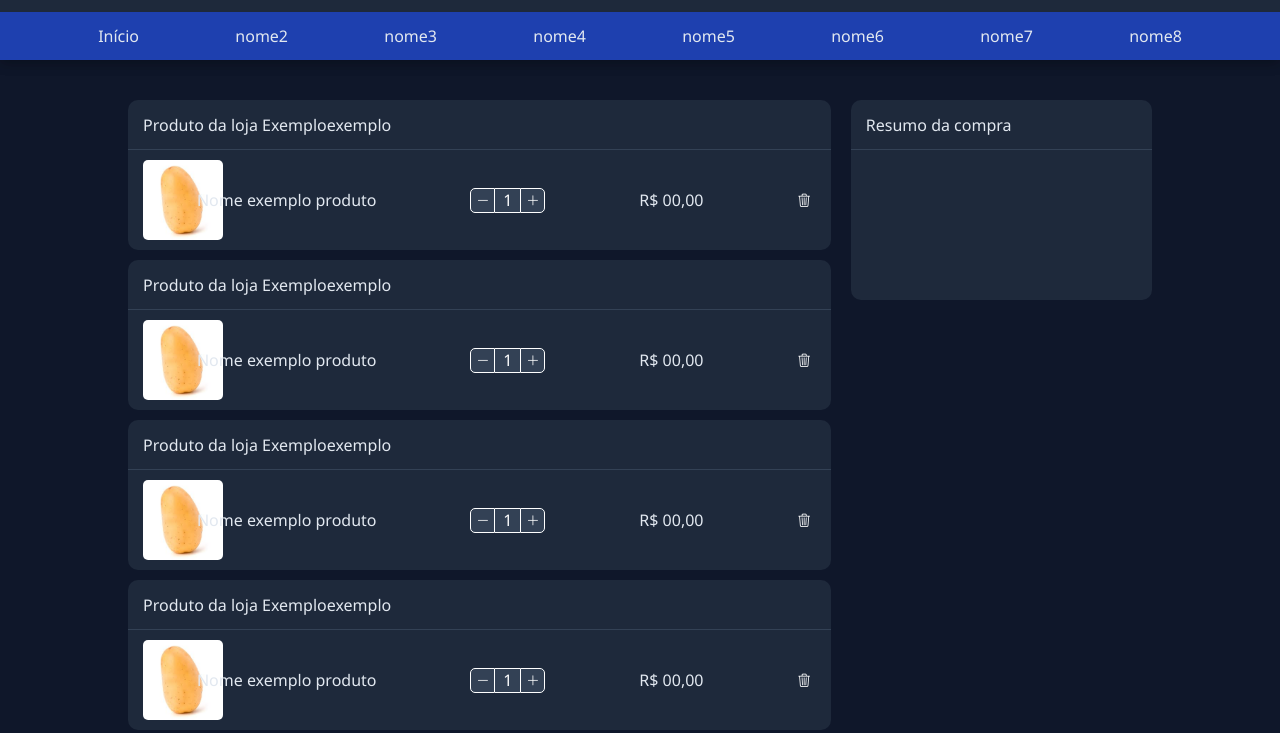
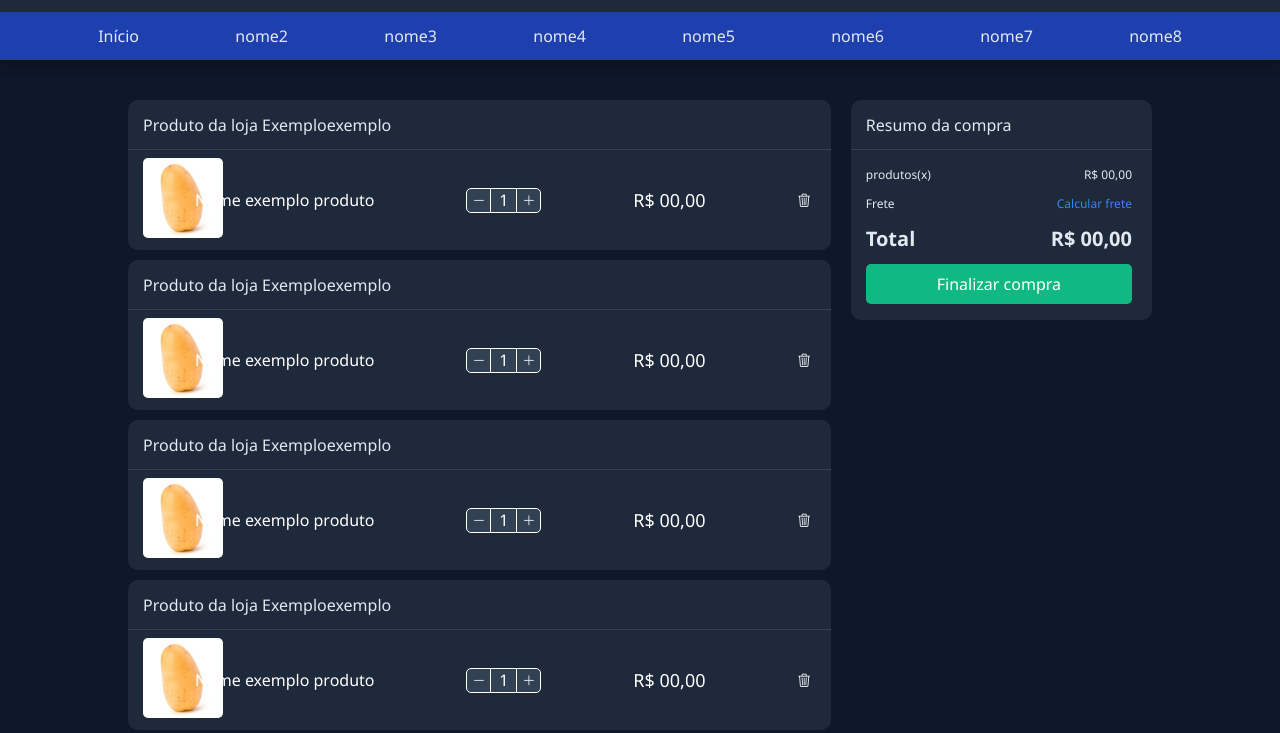
Before and after one commit to walterpotma/Lojinha, a plain HTML site: page page/profile/my_purchases.html in a window 1280 px wide. Shown: the part 67-800 px from the top of the page. Drawn offline with nearby package versions, Linux system fonts and the light colour scheme; files whose address does not match are found by name.

Commit message:
muita coisa

```diff
--- a/css/my_purchases.css
+++ b/css/my_purchases.css
@@ -56,6 +56,9 @@
 }
 .name_main{
     margin-left: -120px;
+    text-decoration: none;
+    color: white;
+
 }
 .minus{
     background-color: var(--card-bg);
@@ -119,10 +122,50 @@
     display: flex;
     width: 100%;
     border-radius: 0px 0px 10px 10px;
-    height: 150px;
+    height: 170px;
     background-color: var(--bg-medium);
+    padding: 15px;
+    justify-content: space-around;
+    padding-right: 20px;
+    flex-direction: column;
+}
+.numberitems{
+    display: flex;
+    justify-content: space-between;
+    width: 100%;
+    font-size: 12px;
+}
+.total_products{
+    display: flex;
+    justify-content: space-between;
+    width: 100%;
+    font-size: 20px;
+    font-weight: bold;
+}
+.continue_shopping{
+    display: flex;
+    justify-content: center;
     align-items: center;
-    padding: 15px;
-    justify-content: space-between;
-    padding-right: 20px;
+    width: auto;
+    height: 40px;
+    background-color: var(--accent);
+    border: none;
+    border-radius: 5px;
+    color: white;
+    cursor: pointer;
 }
+.link_continue{
+    text-decoration: none;
+    color: white;
+}
+.link_adress{
+    text-decoration: none;
+    color: var(--primary-light);
+}
+.priceitens{
+    padding-bottom: 10px;
+}
+.price{
+    font-size: 18px;
+    color: white;
+}
--- a/page/profile/my_purchases.html
+++ b/page/profile/my_purchases.html
@@ -23,14 +23,14 @@
                         <p>Produto da loja Exemploexemplo</p>
                     </div>
                     <div class="main">
-                        <img src="../../img/batata.png" alt="Img produto">
-                        <p class="name_main">Nome exemplo produto</p>
+                        <a href=""><img src="../../img/batata.png" alt="Img produto"></a>
+                        <a class="name_main" href=""><p>Nome exemplo produto</p></a>
                         <div class="amount">
                             <button class="minus"><i class="bi bi-dash-lg"></i></button>
                             <p class="counter">1</p> <button class="plus"><i class="bi bi-plus-lg"></i></button>
 
                         </div>
-                        <p>R$ 00,00</p>
+                        <p class="price">R$ 00,00</p>
                         <button class="trash"><i class="bi bi-trash3"></i></button>
                     </div>
                 </div>
@@ -39,14 +39,14 @@
                         <p>Produto da loja Exemploexemplo</p>
                     </div>
                     <div class="main">
-                        <img src="../../img/batata.png" alt="Img produto">
-                        <p class="name_main">Nome exemplo produto</p>
+                        <a href=""><img src="../../img/batata.png" alt="Img produto"></a>
+                        <a class="name_main" href=""><p>Nome exemplo produto</p></a>
                         <div class="amount">
                             <button class="minus"><i class="bi bi-dash-lg"></i></button>
                             <p class="counter">1</p> <button class="plus"><i class="bi bi-plus-lg"></i></button>
 
                         </div>
-                        <p>R$ 00,00</p>
+                        <p class="price">R$ 00,00</p>
                         <button class="trash"><i class="bi bi-trash3"></i></button>
                     </div>
                 </div>
@@ -55,14 +55,14 @@
                         <p>Produto da loja Exemploexemplo</p>
                     </div>
                     <div class="main">
-                        <img src="../../img/batata.png" alt="Img produto">
-                        <p class="name_main">Nome exemplo produto</p>
+                        <a href=""><img src="../../img/batata.png" alt="Img produto"></a>
+                        <a class="name_main" href=""><p>Nome exemplo produto</p></a>
                         <div class="amount">
                             <button class="minus"><i class="bi bi-dash-lg"></i></button>
                             <p class="counter">1</p> <button class="plus"><i class="bi bi-plus-lg"></i></button>
 
                         </div>
-                        <p>R$ 00,00</p>
+                        <p class="price">R$ 00,00</p>
                         <button class="trash"><i class="bi bi-trash3"></i></button>
                     </div>
                 </div>
@@ -71,23 +71,47 @@
                         <p>Produto da loja Exemploexemplo</p>
                     </div>
                     <div class="main">
-                        <img src="../../img/batata.png" alt="Img produto">
-                        <p class="name_main">Nome exemplo produto</p>
+                        <a href=""><img src="../../img/batata.png" alt="Img produto"></a>
+                        <a class="name_main" href=""><p>Nome exemplo produto</p></a>
                         <div class="amount">
                             <button class="minus"><i class="bi bi-dash-lg"></i></button>
                             <p class="counter">1</p> <button class="plus"><i class="bi bi-plus-lg"></i></button>
 
                         </div>
-                        <p>R$ 00,00</p>
+                        <p class="price">R$ 00,00</p>
                         <button class="trash"><i class="bi bi-trash3"></i></button>
                     </div>
                 </div>
             </div>
-            <div class="price_box"><div class="price_header">
+            <div class="price_box">
+                <div class="price_header">
                     <p>Resumo da compra</p>
                 </div>
 
-            <div class="main_price"></div>
+                <div class="main_price">
+                    <div class="numberitems">
+                        <div>
+                            <p>produtos(x)</p>
+                        </div>
+                        <div class="priceitens">
+                            <p>R$ 00,00</p>
+                        </div>
+                    </div>
+                    <div class="numberitems">
+                        <div>
+                            <p>Frete</p>
+                        </div>
+                        <div class="priceitens"><a class="link_adress" href="">Calcular frete</a></div>
+                    </div>
+                    <div class="total_products">
+                        <div>
+                            <p>Total</p>
+                        </div>
+                        <div class="priceitens">
+                            <p>R$ 00,00</p>
+                        </div>
+                    </div>
+                    <div class="continue_shopping"><a class="link_continue" href="">Finalizar compra</a></div>
                 </div>
 
 
```
Also changed, not shown: backend/src/controllers/kart.js (+84 -0 lines), css/my_profile.css (line endings or trailing spaces). Lines whose indentation alone changed are shown as unchanged.
